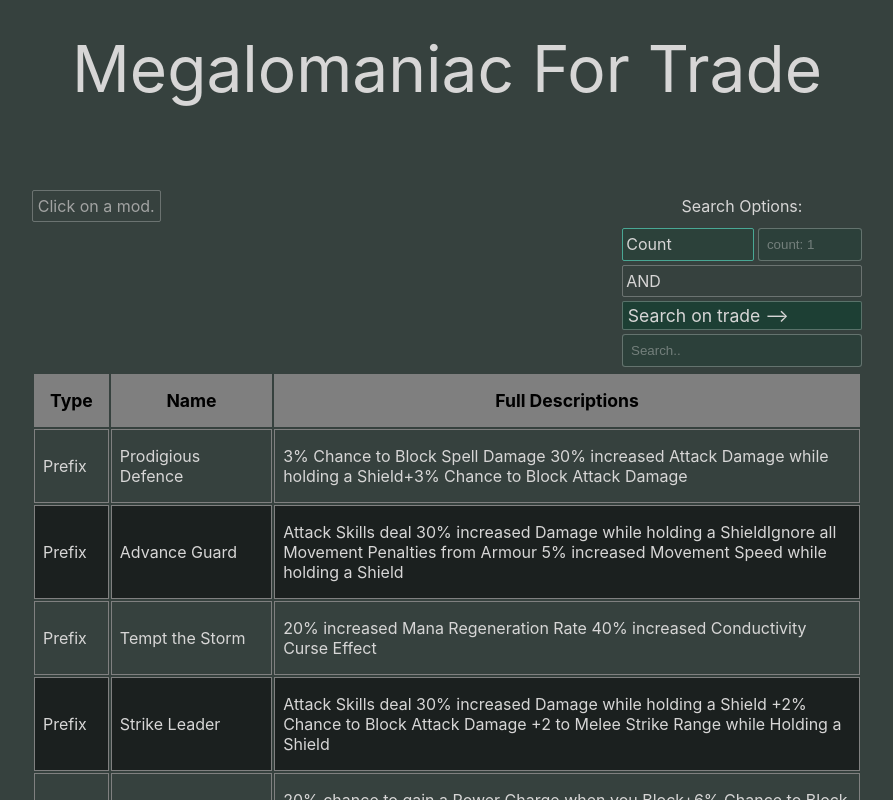
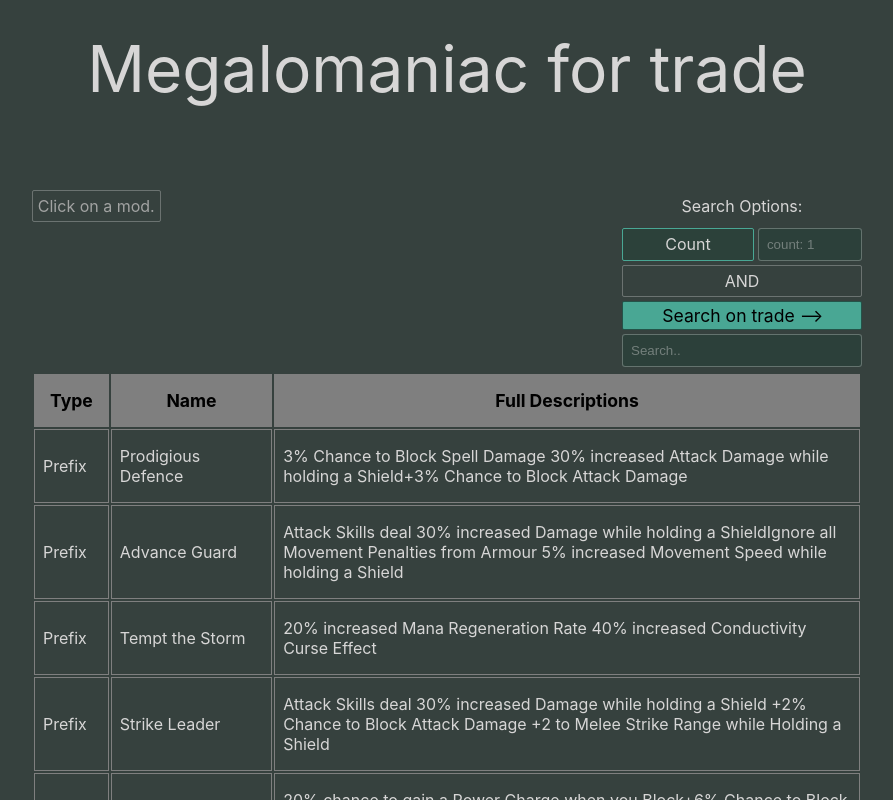
Before and after one commit to ipatrikxz/PoE-Megalomaniac-for-trade, a Next.js app: page / in a window 1280 px wide. Shown: the top 800 px of the page, without its empty margins (193-1086 px from the left). Built offline with nearby package versions, Linux system fonts and the light colour scheme.

Commit message:
color variables added

```diff
--- a/components/Hero.js
+++ b/components/Hero.js
@@ -1,5 +1,5 @@
 import React from 'react';
-import style from '../styles/hero.module.css'
+import style from '../styles/hero.module.scss'
 
 const Hero = () => {
     return (
--- a/pages/_app.js
+++ b/pages/_app.js
@@ -1,4 +1,4 @@
-import '../styles/globals.css'
+import '../styles/globals.scss'
 
 function MyApp({ Component, pageProps }) {
   return <Component {...pageProps} />
--- a/styles/Home.module.scss
+++ b/styles/Home.module.scss
@@ -1,3 +1,5 @@
+
+
 .container {
   background: var(--bg-color);
   color: var(--font-color);
--- a/styles/globals.css
+++ b/styles/globals.scss
@@ -1,11 +1,16 @@
 :root {
   --bg-color: #36413E;
+  --tp-bg-color: #00000080;
+  --lighter-bg-color: #8d8d923b;
   --font-color: #D7D6D6;
+  --dark-font-color: #000;
   --transparent-font-color: #d7d6d66b;
   --lighter-font-color: #bdbcbccc;
-  --lighter-bg-color: #8d8d923b;
   --grey-color: #7f7f7f;
-  --transparent-bg: #00000080;
+  --lighter-grey-color: #eaeaea4b;
+  --danger-color: #FA5C4F;
+  --dark-green-color: #0d402f3d;
+  --lighter-green-color: #49a794;
 }
 
 html,
@@ -24,8 +29,3 @@ a {
 * {
   box-sizing: border-box;
 }
-
-.hero{
-  text-align: center;
-  padding-top: 1.2rem;
-}
--- a/styles/hero.module.css
+++ /dev/null
@@ -1,34 +0,0 @@
-.title a {
-    text-decoration: none;
-    text-transform: capitalize;
-  }
-
-.title a:hover,
-.title a:focus,
-.title a:active {
-  color: var(--lighter-font-color);
-}
-
-.title {
-  margin: 0;
-  padding: 2rem;
-  line-height: 1.15;
-  font-size: 4rem;
-}
-
-.title,
-.description {
-  text-align: center;
-}
-
-.description {
-  margin: 4rem 0;
-  line-height: 1.5;
-  font-size: 1.1rem;
-}
-
-@media (max-width: 700px) {
-  .title{
-    font-size: 2rem;
-  }
-}
--- /dev/null
+++ b/styles/hero.module.scss
@@ -0,0 +1,20 @@
+
+
+.title {
+  margin: 0;
+  padding: 2rem;
+  line-height: 1.15;
+  font-size: 4rem;
+  text-align: center;
+
+  a:hover{
+    color: var(--lighter-font-color);
+  }
+
+}
+
+@media (max-width: 700px) {
+  .title{
+    font-size: 2rem;
+  }
+}
--- a/styles/scrollToTop.module.scss
+++ b/styles/scrollToTop.module.scss
@@ -1,3 +1,4 @@
+
 .topBtn{
   position: relative;
 
@@ -7,22 +8,22 @@
     right: 0;
     z-index: 20;
     background-color: var(--bg-color);
-    border: 2px solid #fff;
+    border: 2px solid var(--font-color);
     border-right: 0;
     border-bottom: 0;
     border-radius: 1em 0 0 0;
     height: 50px;
     width: 50px;
-    color: #fff;
+    color: var(--font-color);
     cursor: pointer;
-    animation: movebtn 3s ease-in-out infinite;
+    animation: movebtn 2s ease-in-out infinite;
     transition: all .5s ease-in-out;
 
-    &::hover{
+    &:hover{
       animation: none;
-      background: #fff;
-      color: #551B54;
-      border: 2px solid #551B54;
+      background: var(--font-color);
+      color: var(--lighter-green-color);
+      border-color: var(--lighter-green-color);
     }
   }
 }
--- a/styles/search.module.scss
+++ b/styles/search.module.scss
@@ -31,7 +31,7 @@
         cursor: pointer;
         background: #660a0333;
         color: var(--font-color);
-        border-color: #FA5C4F;
+        border-color: var(--danger-color);
         transform: translateX(1.2px) translateY(-1px);
       }
     }
@@ -67,9 +67,9 @@
         .countInput{
           width: 100%;
           padding: .5rem;
-          background: #0d402f3d;
+          background: var(--dark-green-color);
           color: var(--font-color);
-          border: 1px solid #eaeaea4b;
+          border: 1px solid var(--lighter-grey-color);
           border-radius: .2rem;
 
           &[type='number'] {
@@ -88,6 +88,7 @@
       }
 
       .count, .and{
+        text-align: center;
         padding: .3rem .2rem;
         border: 1px solid #eaeaea4b;
         border-radius: 2px;
@@ -98,15 +99,15 @@
         &:active {
           cursor: pointer;
           color: var(--font-color);
-          background: #0d402f3d;
-          border-color: #49a794;
+          background: var(--dark-green-color);
+          border-color: var(--lighter-green-color);
         }
       }
 
       .active{
         color: var(--font-color);
-        background: #0d402f3d;
-        border-color: #49a794;
+        background: var(--dark-green-color);
+        border-color: var(--lighter-green-color);
       }
     }
 
@@ -115,14 +116,15 @@
       margin-top: .25rem;
       padding: .2rem;
       text-align: left;
-      color: var(--font-color);
-      background: #0d402f96;
-      border: 1px solid #eaeaea4b;
+      color: var(--dark-font-color);
+      background: var(--lighter-green-color);
+      border: 1px solid var(--tp-bg-color);
       border-radius: 2px;
       transition: color 0.15s ease, border-color 0.15s ease, transform .333s ease;
       max-width: 300px;
       font-size: 1.1rem;
       padding-left: .3rem;
+      text-align: center;
 
       a{
         text-decoration: none;
@@ -132,19 +134,19 @@
       &:focus,
       &:active {
         cursor: pointer;
-        color: var(--font-color);
-        border-color: #49a794;
+        color: var(--dark-font-color);
+        border-color: var(--dark-green-color);
         transform: translateX(1.2px) translateY(-1px);
       }
     }
 
     .searchInput {
-      background: #0d402f3d;
+      background: var(--dark-green-color);
       color: var(--font-color);
       padding: .5rem;
       width: 100%;
       border-radius: .2rem;
-      border: 1px solid #eaeaea4b;
+      border: 1px solid var(--lighter-grey-color);
 
       &::placeholder{
         color: var(--transparent-font-color);
--- a/styles/table.module.scss
+++ b/styles/table.module.scss
@@ -13,18 +13,18 @@
     tbody {
         tr {
             &:nth-child(even) {
-                background: var(--transparent-bg);
+                background: var(--tp-bg);
             }
 
             td {
-                border: 1px solid grey;
+                border: 1px solid var(--grey-color);
                 padding: 1rem .5rem;
             }
 
             &:hover {
                 cursor: pointer;
                 background: var(--lighter-bg-color);
-                color: #fff;
+                color: var(--font-color);
             }
         }
     }
```
